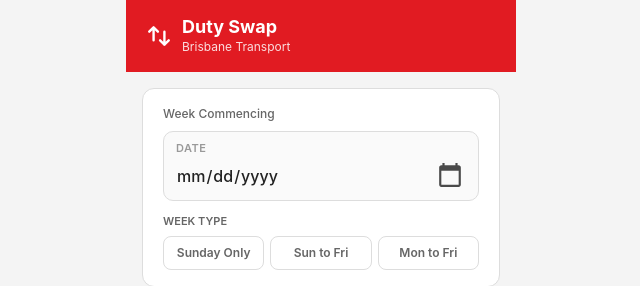
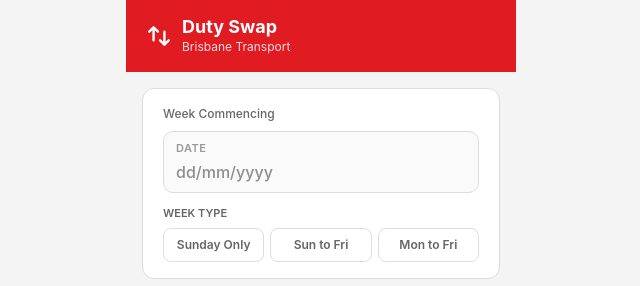
Before and after one commit to ustarman/duty-swap-app, a React (Vite) app: page /screen1 in a window 1280 px wide. Shown: the top 286 px of the page, without its empty margins (319-959 px from the left). Built offline with nearby package versions, Linux system fonts and the light colour scheme; no server answers.

Commit message:
Replace date input with react-datepicker (Sunday start, custom theme)
Co-Authored-By: Claude Sonnet 4.6 <noreply@anthropic.com>

```diff
--- a/package.json
+++ b/package.json
@@ -15,6 +15,7 @@
     "axios": "^1.16.1",
     "qrcode.react": "^4.2.0",
     "react": "^19.2.6",
+    "react-datepicker": "^9.1.0",
     "react-dom": "^19.2.6",
     "react-router-dom": "^7.16.0",
     "react-signature-canvas": "^1.1.0-alpha.2"
--- a/src/index.css
+++ b/src/index.css
@@ -43,6 +43,41 @@ input[type="date"]::-webkit-calendar-picker-indicator {
   opacity: 0.7;
   padding: 2px;
 }
+
+/* react-datepicker custom styles */
+.react-datepicker {
+  font-family: -apple-system, BlinkMacSystemFont, 'Segoe UI', sans-serif !important;
+  border: 1px solid var(--card-border) !important;
+  border-radius: 10px !important;
+  background: var(--card-bg) !important;
+  box-shadow: 0 4px 20px rgba(0,0,0,0.15);
+}
+.react-datepicker__header {
+  background: var(--card-bg) !important;
+  border-bottom: 1px solid var(--divider-color) !important;
+  border-radius: 10px 10px 0 0 !important;
+}
+.react-datepicker__current-month,
+.react-datepicker__day-name,
+.react-datepicker__day {
+  color: var(--text-color) !important;
+}
+.react-datepicker__day:hover {
+  background: var(--input-bg) !important;
+  border-radius: 6px !important;
+}
+.react-datepicker__day--selected {
+  background: #E11B22 !important;
+  border-radius: 6px !important;
+  color: white !important;
+}
+.react-datepicker__day--today {
+  font-weight: 700;
+}
+.react-datepicker__navigation-icon::before {
+  border-color: var(--text-color) !important;
+}
+.react-datepicker__triangle { display: none; }
 ::-webkit-scrollbar { display: none; }
 body {
   font-family: -apple-system, BlinkMacSystemFont, 'Segoe UI', sans-serif;
--- a/src/pages/Screen1.jsx
+++ b/src/pages/Screen1.jsx
@@ -1,5 +1,7 @@
 import { useState, useRef } from 'react'
 import { useNavigate } from 'react-router-dom'
+import DatePicker from 'react-datepicker'
+import 'react-datepicker/dist/react-datepicker.css'
 import Header from '../components/Header'
 import SectionDivider from '../components/SectionDivider'
 import SignaturePad from '../components/SignaturePad'
@@ -29,7 +31,7 @@ export default function Screen1() {
   const [submitting, setSubmitting] = useState(false)
 
   const [form, setForm] = useState({
-    weekCommencing: '',
+    weekCommencing: null,
     weekType: null,
     driverAName: '',
     driverADuty: '',
@@ -46,6 +48,7 @@ export default function Screen1() {
   const handleSubmit = async () => {
     setError('')
     if (!form.weekCommencing) { setError('Week Commencing is required'); return }
+
     if (!form.driverAName.trim()) { setError('Driver A Name is required'); return }
     if (!form.driverADuty.trim()) { setError('Driver A Duty Number is required'); return }
     if (!form.driverBName.trim()) { setError('Driver B Name is required'); return }
@@ -55,7 +58,7 @@ export default function Screen1() {
     setSubmitting(true)
     try {
       const record = await createSwap({
-        weekCommencing: form.weekCommencing,
+        weekCommencing: form.weekCommencing ? form.weekCommencing.toISOString().slice(0, 10) : '',
         weekType: form.weekType,
         driverAName: form.driverAName,
         driverADuty: form.driverADuty,
@@ -84,11 +87,15 @@ export default function Screen1() {
               <span style={{ fontSize: 11, color: 'var(--input-label-color)', fontWeight: 600, letterSpacing: '0.5px', display: 'block', marginBottom: 4 }}>
                 DATE
               </span>
-              <input
-                type="date"
-                value={form.weekCommencing}
-                onChange={set('weekCommencing')}
-                style={INPUT_STYLE}
+              <DatePicker
+                selected={form.weekCommencing}
+                onChange={date => setForm(prev => ({ ...prev, weekCommencing: date }))}
+                calendarStartDay={0}
+                dateFormat="dd/MM/yyyy"
+                placeholderText="dd/mm/yyyy"
+                customInput={<input style={{ ...INPUT_STYLE, width: '100%' }} />}
+                popperPlacement="bottom-start"
+                showPopperArrow={false}
               />
             </InputBox>
           </FieldGroup>
```
Also changed, not shown: 1 other file (tests, documents, lock files or other folders).
